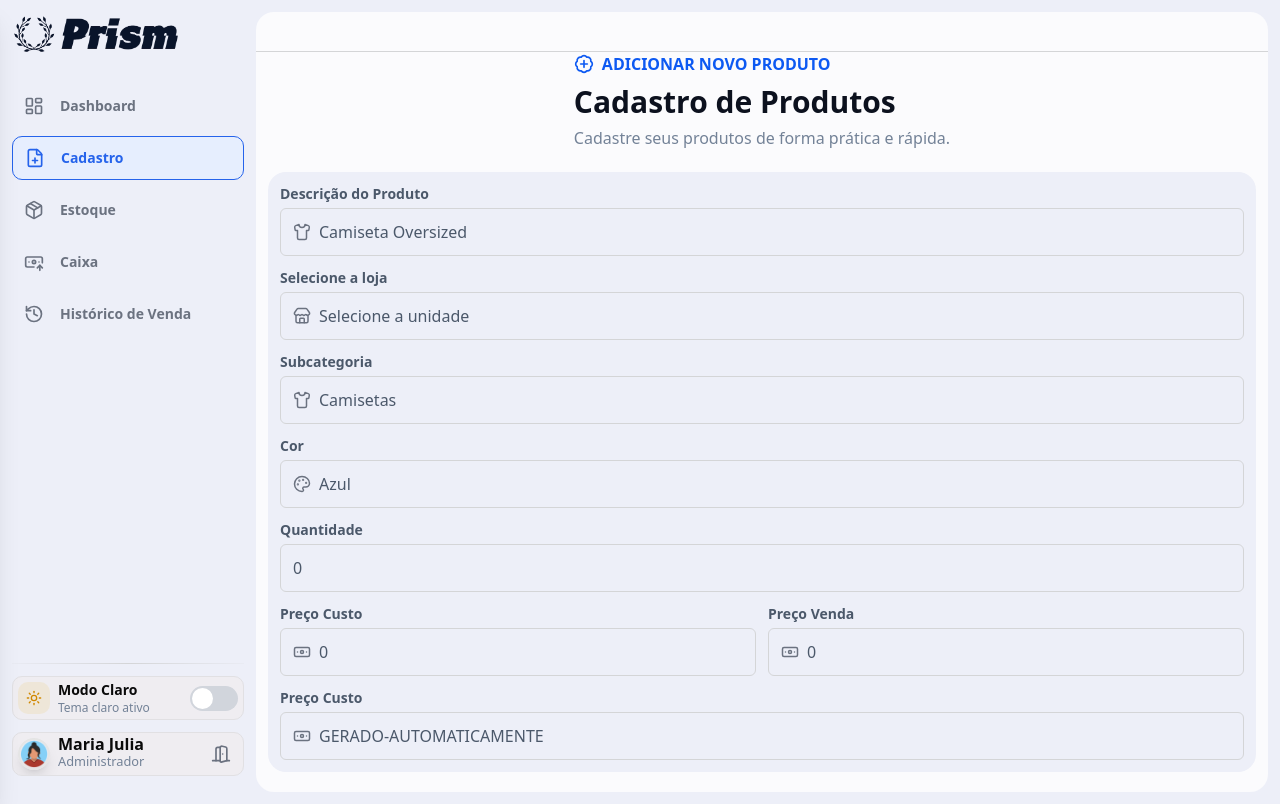
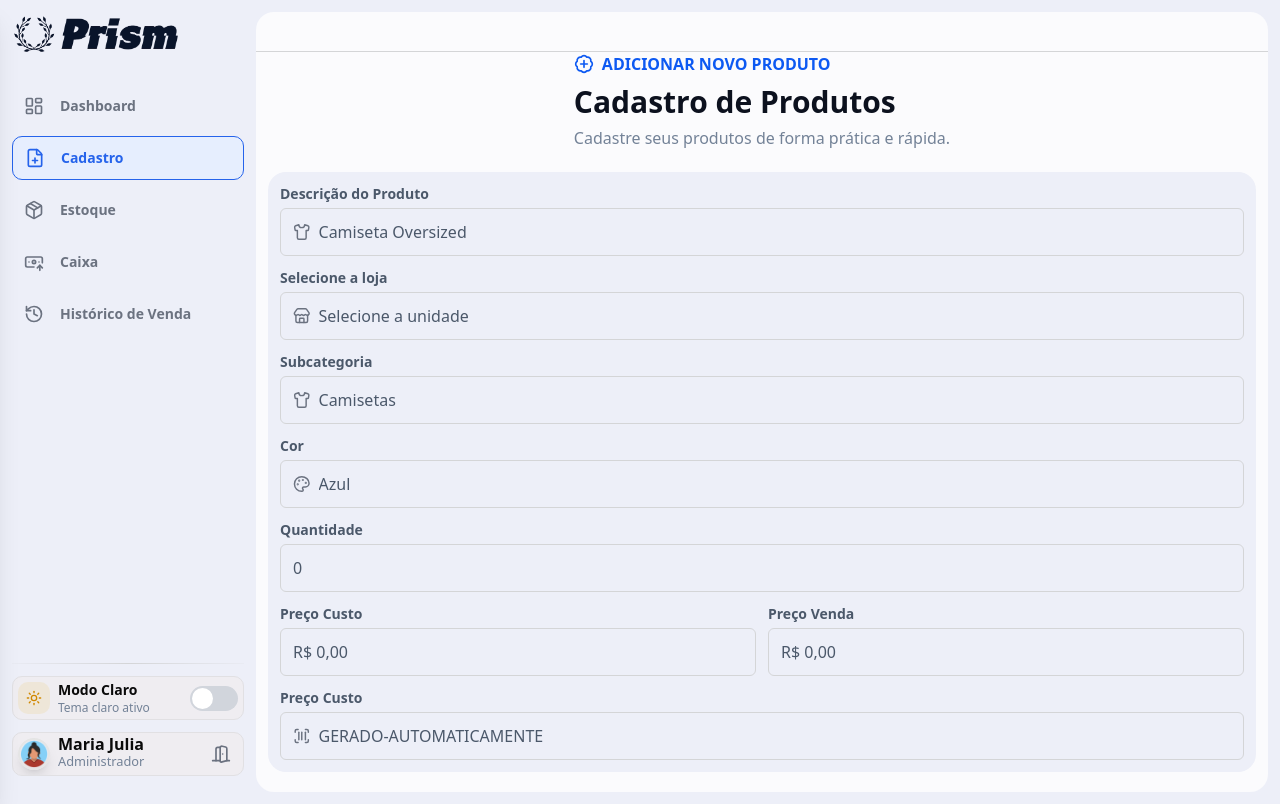
Before and after one commit to G4br1el-r/stockflow, a Next.js app: page /cadastro in a window 1280 px wide. Built offline with nearby package versions, Linux system fonts and the light colour scheme.

Commit message:
feat: add price and quantity input masks using react-number-format

```diff
--- a/package.json
+++ b/package.json
@@ -19,6 +19,8 @@
     "next-themes": "^0.4.6",
     "react": "19.2.3",
     "react-dom": "19.2.3",
+    "react-input-mask": "^2.0.4",
+    "react-number-format": "^5.4.4",
     "tailwind-merge": "^3.4.0",
     "zustand": "^5.0.11"
   },
--- a/src/app/(private)/cadastro/page.tsx
+++ b/src/app/(private)/cadastro/page.tsx
@@ -35,7 +35,7 @@ export default function Register() {
               className="text-sm"
             />
             <InputComponent.wrapper>
-              <InputComponent.main
+              <InputComponent.inputBase
                 id="product"
                 name="product"
                 placeholder="Camiseta Oversized"
@@ -51,7 +51,7 @@ export default function Register() {
               className="text-sm"
             />
             <InputComponent.wrapper>
-              <InputComponent.main
+              <InputComponent.inputBase
                 id="store"
                 name="store"
                 placeholder="Selecione a unidade"
@@ -67,7 +67,7 @@ export default function Register() {
               text="Subcategoria"
             />
             <InputComponent.wrapper>
-              <InputComponent.main
+              <InputComponent.inputBase
                 id="subcategory"
                 name="subcategory"
                 placeholder="Camisetas"
@@ -83,7 +83,7 @@ export default function Register() {
               text="Cor"
             />
             <InputComponent.wrapper>
-              <InputComponent.main
+              <InputComponent.inputBase
                 id="collor"
                 name="collor"
                 placeholder="Azul"
@@ -99,10 +99,14 @@ export default function Register() {
               text="Quantidade"
             />
             <InputComponent.wrapper>
-              <InputComponent.main
+              <InputComponent.inputBase
                 id="quantity"
                 name="quantity"
                 placeholder="0"
+                type="tel"
+                inputMode="numeric"
+                pattern="[0-9]"
+                isOnlyNumeric={true}
               />
             </InputComponent.wrapper>
           </InputComponent.root>
@@ -116,12 +120,7 @@ export default function Register() {
                   text="Preço Custo"
                 />
                 <InputComponent.wrapper>
-                  <InputComponent.main
-                    id="costPrice"
-                    name="costPrice"
-                    placeholder="0"
-                    IconMain="banknote"
-                  />
+                  <InputComponent.inputMaskPrice />
                 </InputComponent.wrapper>
               </InputComponent.root>
             </div>
@@ -134,12 +133,7 @@ export default function Register() {
                   text="Preço Venda"
                 />
                 <InputComponent.wrapper>
-                  <InputComponent.main
-                    id="sellingPrice"
-                    name="sellingPrice"
-                    placeholder="0"
-                    IconMain="banknote"
-                  />
+                  <InputComponent.inputMaskPrice />
                 </InputComponent.wrapper>
               </InputComponent.root>
             </div>
@@ -152,11 +146,11 @@ export default function Register() {
               text="Preço Custo"
             />
             <InputComponent.wrapper>
-              <InputComponent.main
+              <InputComponent.inputBase
                 id="sku"
                 name="sku"
                 placeholder="GERADO-AUTOMATICAMENTE"
-                IconMain="banknote"
+                IconMain="scanBarcode"
               />
             </InputComponent.wrapper>
           </InputComponent.root>
--- a/src/app/(public)/sign-in/page.tsx
+++ b/src/app/(public)/sign-in/page.tsx
@@ -27,7 +27,7 @@ export default function SignIn() {
           <InputComponent.root>
             <InputComponent.label text="E-mail" htmlFor="email" />
             <InputComponent.wrapper>
-              <InputComponent.main
+              <InputComponent.inputBase
                 IconMain={'mail'}
                 placeholder="seu@email.com"
                 id="email"
@@ -41,7 +41,7 @@ export default function SignIn() {
             <InputComponent.root>
               <InputComponent.label text="Senha" htmlFor="password" />
               <InputComponent.wrapper>
-                <InputComponent.main
+                <InputComponent.inputBase
                   IconMain={'lock'}
                   placeholder="••••••••••"
                   id="password"
--- a/src/components/Input/InputMain.tsx
+++ b/src/components/Input/InputBase.tsx
@@ -11,14 +11,16 @@ import {
   Store,
   Palette,
   Banknote,
+  ScanBarcode,
 } from 'lucide-react'
 import { InputHTMLAttributes, useRef, useState } from 'react'
 
-interface InputMainProps extends InputHTMLAttributes<HTMLInputElement> {
+interface InputBaseProps extends InputHTMLAttributes<HTMLInputElement> {
   IconMain?: keyof typeof iconMap
   classNameIconMain?: string
   classNameInput?: string
   isPassword?: boolean
+  isOnlyNumeric?: boolean
 }
 
 const iconMap = {
@@ -31,19 +33,24 @@ const iconMap = {
   store: Store,
   palette: Palette,
   banknote: Banknote,
+  scanBarcode: ScanBarcode,
 } as const
 
-export default function InputMain({
+export default function InputBase({
   IconMain,
   classNameIconMain,
   classNameInput,
   isPassword = false,
+  isOnlyNumeric = false,
+  onChange,
   ...props
-}: InputMainProps) {
+}: InputBaseProps) {
   const [visiblePassword, setVisiblePassword] = useState(true)
   const inputRef = useRef<HTMLInputElement>(null)
 
   const Icon: LucideIcon | null = IconMain ? iconMap[IconMain] : null
+  const resolvedInputType =
+    isPassword && visiblePassword ? 'password' : (props.type ?? 'text')
 
   function handleVisiblePassword() {
     setVisiblePassword(!visiblePassword)
@@ -52,15 +59,24 @@ export default function InputMain({
 
   function moveCursorToEndFocus() {
     const input = inputRef.current
+    if (!input) return
 
-    if (input) {
-      input.focus()
-      setTimeout(() => {
-        const length = input.value.length
-        input.setSelectionRange(length, length)
-      }, 0)
+    input.focus()
+    setTimeout(() => {
+      const length = input.value.length
+      input.setSelectionRange(length, length)
+    }, 0)
+  }
+
+  function handleChange(e: React.ChangeEvent<HTMLInputElement>) {
+    if (isOnlyNumeric) {
+      const onlyNumbers = e.currentTarget.value.replace(/\D/g, '')
+      e.currentTarget.value = onlyNumbers
     }
+
+    onChange?.(e)
   }
+
   return (
     <>
       {Icon && (
@@ -72,15 +88,19 @@ export default function InputMain({
           )}
         />
       )}
+
       <input
-        type={isPassword && visiblePassword ? 'password' : 'text'}
         ref={inputRef}
+        type={isOnlyNumeric ? 'tel' : resolvedInputType}
+        inputMode={isOnlyNumeric ? 'numeric' : 'text'}
+        onChange={handleChange}
         className={cn(
-          'border-none outline-none bg-transparent flex-1 placeholder:text-base-secondary text-[0.8rem] sm:text-[1rem] dark:text-base-primary',
+          'border-none w-full outline-none bg-transparent placeholder:text-base-secondary text-[0.8rem] sm:text-[1rem] dark:text-base-primary',
           classNameInput,
         )}
         {...props}
       />
+
       {isPassword && (
         <button
           type="button"
--- /dev/null
+++ b/src/components/Input/MaskInputs/InputMaskPrice.tsx
@@ -0,0 +1,44 @@
+'use client'
+
+import { cn } from '@/lib/utils'
+import { NumericFormat, NumericFormatProps } from 'react-number-format'
+
+interface InputMaskPriceProps
+  extends Omit<NumericFormatProps, 'onValueChange'> {
+  value?: number | string
+  onValueChange?: (value: number | undefined) => void
+  placeholder?: string
+  classNameInput?: string
+}
+
+export function InputMaskPrice({
+  value,
+  onValueChange,
+  placeholder = 'R$ 0,00',
+  classNameInput = '',
+  ...props
+}: InputMaskPriceProps) {
+  return (
+    <NumericFormat
+      type="tel"
+      inputMode="decimal"
+      value={value}
+      onValueChange={(values) => {
+        onValueChange?.(values.floatValue)
+        console.log(values)
+      }}
+      thousandSeparator="."
+      decimalSeparator=","
+      prefix="R$ "
+      decimalScale={2}
+      fixedDecimalScale
+      allowNegative={false}
+      placeholder={placeholder}
+      className={cn(
+        'border-none w-full outline-none bg-transparent placeholder:text-base-secondary text-[0.8rem] sm:text-[1rem] dark:text-base-primary',
+        classNameInput,
+      )}
+      {...props}
+    />
+  )
+}
--- a/src/components/Input/index.tsx
+++ b/src/components/Input/index.tsx
@@ -1,11 +1,13 @@
-import InputMain from './InputMain'
+import InputBase from './InputBase'
 import InputRoot from './InputRoot'
 import InputLabel from './InputText'
 import InputWrapper from './InputWrapper'
+import { InputMaskPrice } from './MaskInputs/InputMaskPrice'
 
 export const InputComponent = {
   root: InputRoot,
-  main: InputMain,
+  inputBase: InputBase,
+  inputMaskPrice: InputMaskPrice,
   label: InputLabel,
   wrapper: InputWrapper,
 }
```
Also changed, not shown: 1 other file (tests, documents, lock files or other folders).
